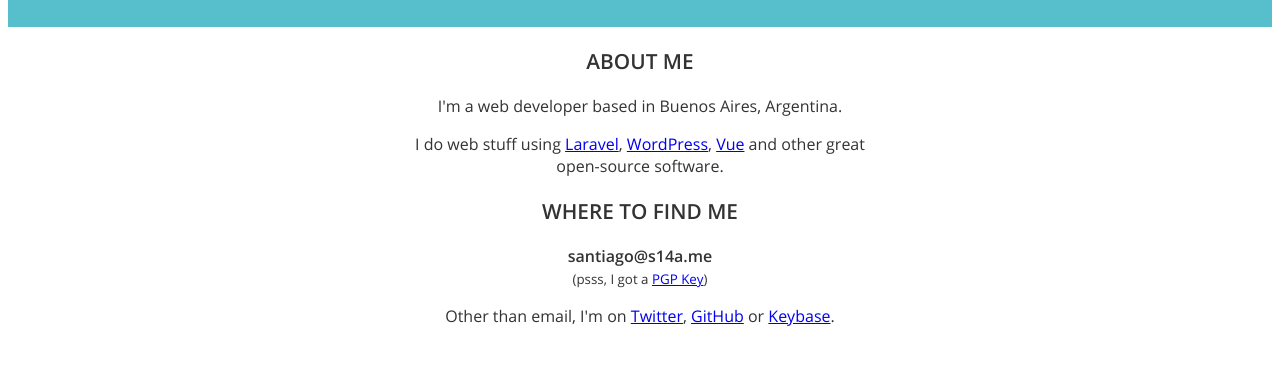
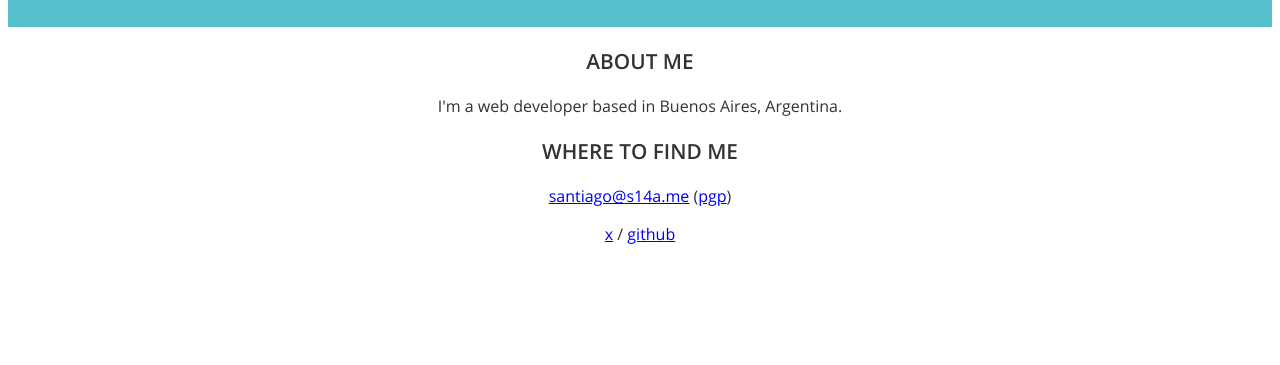
Before and after one commit to sdmtt/sdmtt.github.io, a plain HTML site: page index.html in a window 1280 px wide. Shown: the part 195-560 px from the top of the page. Drawn offline with Linux system fonts and the light colour scheme.

Commit message:
Remove technologies

```diff
--- a/index.html
+++ b/index.html
@@ -70,23 +70,15 @@
 			<h2>About me</h2>
 
 			<p>I'm a web developer based in Buenos Aires, Argentina.</p>
-			<p>
-				I do web stuff using
-				<a href="https://laravel.com" title="Laravel">Laravel</a>,
-				<a href="https://wordpress.org" title="WordPress">WordPress</a>,
-				<a href="https://vuejs.org">Vue</a> and other great open-source software.
-			</p>
 
 			<h2>Where to find me</h2>
 
 			<p>
-				<strong>santiago@s14a.me</strong><br>
-				<small>(psss, I got a <a href="pgp.key">PGP Key</a>)</small>
+				<a href="mailto:santiago@s14a.me">santiago@s14a.me</a> (<a href="pgp.key">pgp</a>)
 			</p>
 
 			<p>
-				Other than email, I'm on <a href="http://twitter.com/_sdmtt">Twitter</a>,
-				<a href="http://github.com/sdmtt">GitHub</a> or <a href="https://keybase.io/sdmtt">Keybase</a>.
+				<a href="http://x.com/_sdmtt">x</a> / <a href="http://github.com/sdmtt">github</a>
 			</p>
 		</div>
 	</section>
```
